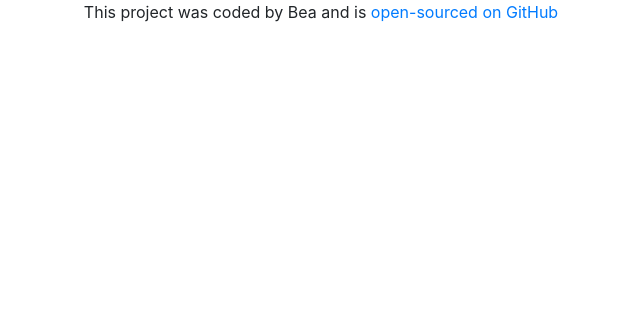
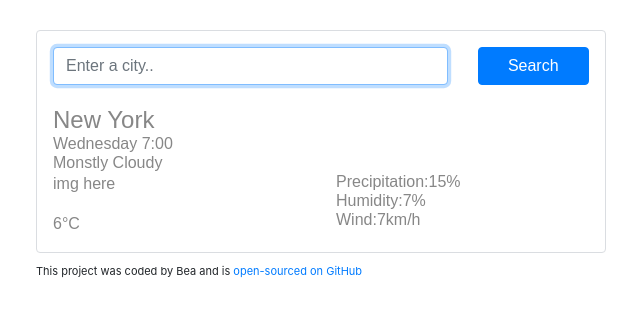
Before and after one commit to bgdelcampo/react-final-final, a React (Create React App) app: page / in a window 1280 px wide. Shown: the top 316 px of the page, without its empty margins (319-959 px from the left). Built offline with nearby package versions, Linux system fonts and the light colour scheme.

Commit message:
added css and form

```diff
--- a/src/App.css
+++ b/src/App.css
@@ -1,38 +1,9 @@
 .App {
-  text-align: center;
+  max-width: 600px;
+  margin: 30px auto;
 }
 
-.App-logo {
-  height: 40vmin;
-  pointer-events: none;
+.App footer {
+  font-size: 11px;
+  margin: 10px 0;
 }
-
-@media (prefers-reduced-motion: no-preference) {
-  .App-logo {
-    animation: App-logo-spin infinite 20s linear;
-  }
-}
-
-.App-header {
-  background-color: #282c34;
-  min-height: 100vh;
-  display: flex;
-  flex-direction: column;
-  align-items: center;
-  justify-content: center;
-  font-size: calc(10px + 2vmin);
-  color: white;
-}
-
-.App-link {
-  color: #61dafb;
-}
-
-@keyframes App-logo-spin {
-  from {
-    transform: rotate(0deg);
-  }
-  to {
-    transform: rotate(360deg);
-  }
-}
--- a/src/App.js
+++ b/src/App.js
@@ -1,11 +1,12 @@
-import logo from './logo.svg';
+import React from "react";
+import Weather from "./Weather";
 import './App.css';
 
 export default function App() {
   return (
     <div className="App">
       <div className="container">
-
+        <Weather />
         <footer>
           This project was coded by{" "}
 
@@ -13,7 +14,7 @@ export default function App() {
 
           and is{" "}
           <a
-            href="https://github.com/wecodeschool/react-weather-app"
+            href="https://github.com/bgdelcampo/react-final-final"
             target="_blank"
           >
             open-sourced on GitHub
--- a/src/Weather.css
+++ b/src/Weather.css
@@ -0,0 +1,49 @@
+.Weather {
+  font-family: arial, sans-serif;
+  border: 1px solid #dadde1;
+  padding: 16px;
+  border-radius: 4px;
+  color: rgb(135, 135, 135);
+}
+
+.Weather h1 {
+  font-size: 24px;
+  font-weight: 100;
+  margin: 20px 0 0 0;
+  line-height: 29px;
+}
+
+.Weather ul {
+  margin: 0;
+  padding: 0;
+}
+
+.Weather li {
+  font-size: 16px;
+  font-weight: 100;
+  line-height: 19px;
+  list-style: none;
+}
+
+.Weather .temperature {
+  font-weight: bold;
+  color: rgb(33, 33, 33);
+  font-size: 64px;
+  line-height: 64px;
+  margin-left: 5px;
+  font-weight: 400;
+  margin-left: 10px;
+}
+
+.Weather canvas {
+  margin: 10px auto;
+}
+
+.Weather .unit {
+  color: rgb(33, 33, 33);
+  font-size: 16px;
+  font-weight: 400;
+  position: relative;
+  line-height: 1;
+  top: -34px;
+}
--- a/src/Weather.js
+++ b/src/Weather.js
@@ -0,0 +1,50 @@
+import React from "react";
+import "./Weather.css";
+
+export default function Weather() {
+    return (
+
+        <div className="Weather">
+
+            <form>
+                <div className="row">
+                    <div className="col-9">
+                        <input
+                            type="search"
+                            placeholder="Enter a city.."
+                            className="form-control"
+                            autoFocus="on"
+                        />
+                    </div>
+                    <div className="col-3">
+                        <input
+                            type="submit"
+                            value="Search"
+                            className="btn btn-primary w-100"
+                        />
+                    </div>
+                </div>
+            </form>
+
+            <h1> New York</h1>
+            <ul>
+                <li>Wednesday 7:00 </li>
+                <li>Monstly Cloudy</li>
+            </ul>
+            <div className="row">
+                <div className="col-6">
+                    <p>img here</p>
+        6°C
+    </div>
+                <div className="col-6">
+                    <ul>
+                        <li>Precipitation:15%</li>
+                        <li>Humidity:7%</li>
+                        <li>Wind:7km/h</li>
+                    </ul>
+                </div>
+            </div>
+
+        </div>
+    )
+}
```
